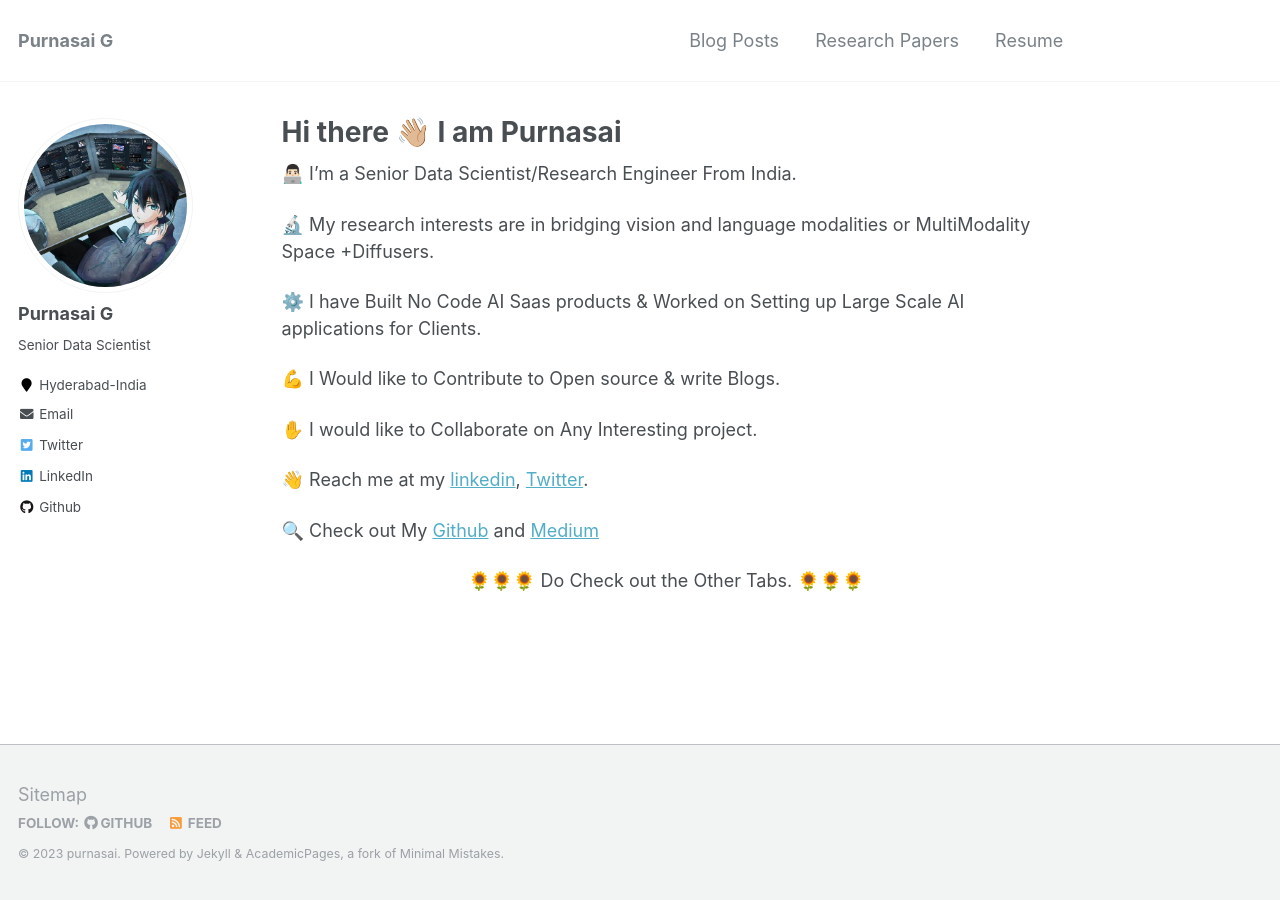
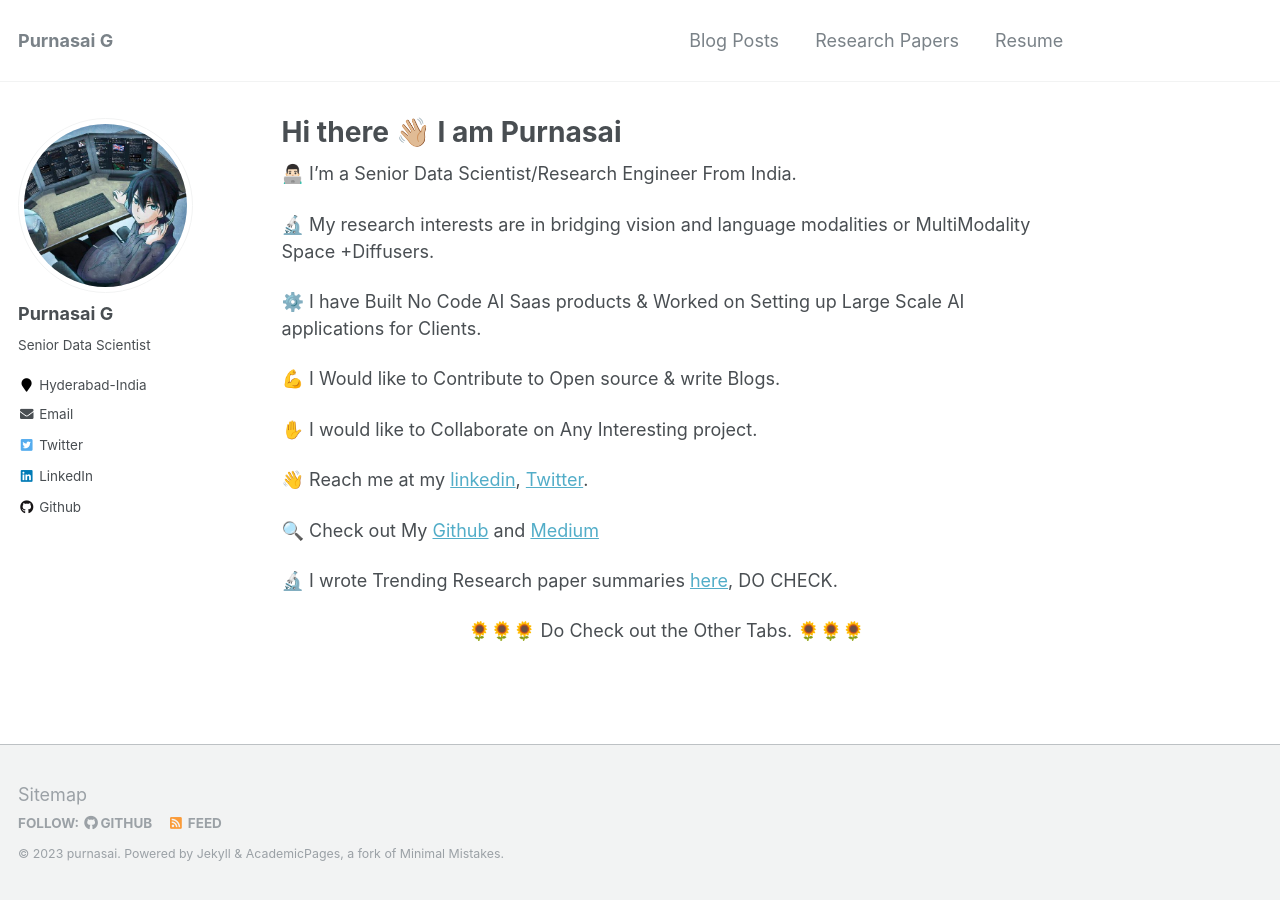
Before and after one commit to purnasai/purnasai.github.io, a Jekyll site: the page built from _pages/about.md, in a window 1280 px wide. Built offline with Jekyll 4.4.1, drawn with Linux system fonts in a browser that asks for light colours.

Commit message:
Update about.md

```diff
--- a/_pages/about.md
+++ b/_pages/about.md
@@ -22,5 +22,6 @@ redirect_from:
 
 🔍 Check out My [Github](https://github.com/purnasai)  and [Medium](https://medium.com/@purnasaigudikandula)
 
+🔬 I wrote Trending Research paper summaries [here](https://purnasai.github.io/cv/), DO CHECK.
 
 <p style="text-align: center;"> 🌻🌻🌻 Do Check out the Other Tabs. 🌻🌻🌻</p>
```
